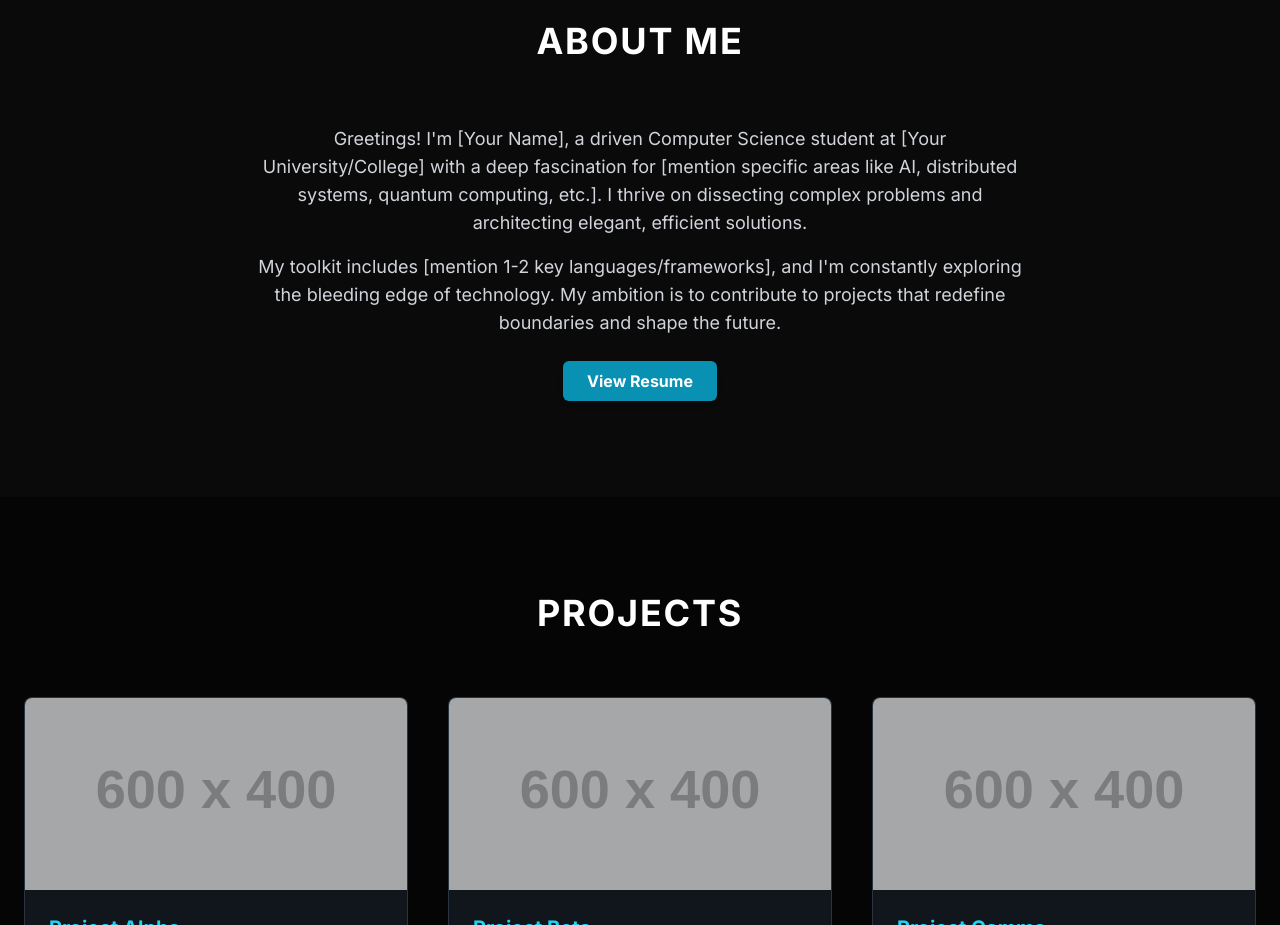
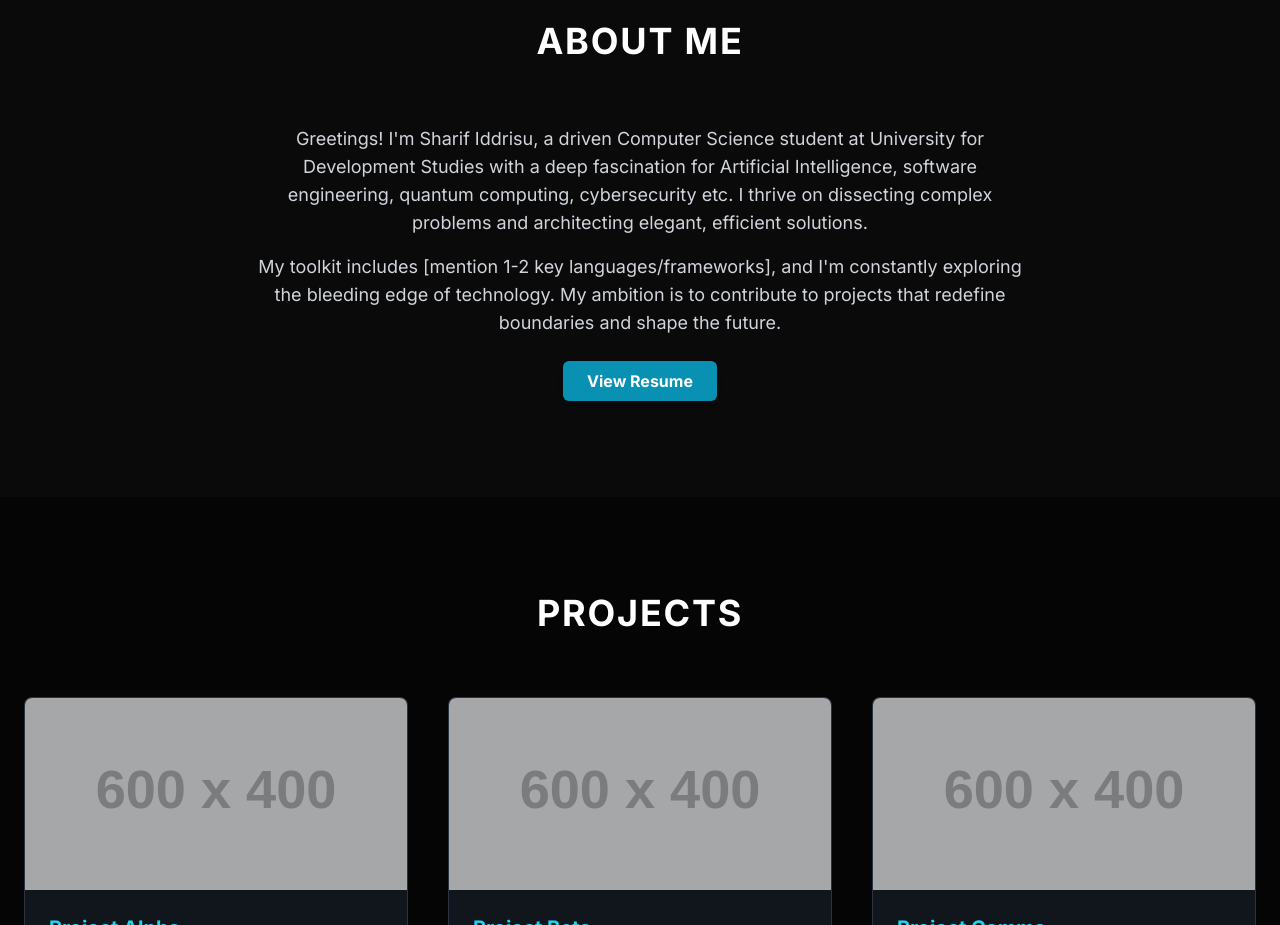
Before and after one commit to noblex1/sharifiddrisu.com, a plain HTML site: page index.html in a window 1280 px wide. Shown: the part 940-1865 px from the top of the page. Drawn offline with nearby package versions, Linux system fonts and the light colour scheme; placeholder pictures from the web are drawn by us; animation ran at ten frames a second.

Commit message:
Update index.html

```diff
--- a/index.html
+++ b/index.html
@@ -72,7 +72,7 @@
             <h2 class="text-4xl font-bold text-center mb-16 text-white uppercase tracking-wider">About Me</h2>
             <div class="max-w-3xl mx-auto text-center text-gray-300">
                 <p class="text-lg mb-4">
-                    Greetings! I'm [Your Name], a driven Computer Science student at [Your University/College] with a deep fascination for [mention specific areas like AI, distributed systems, quantum computing, etc.]. I thrive on dissecting complex problems and architecting elegant, efficient solutions.
+                    Greetings! I'm Sharif Iddrisu, a driven Computer Science student at University for Development Studies with a deep fascination for Artificial Intelligence, software engineering, quantum computing, cybersecurity etc. I thrive on dissecting complex problems and architecting elegant, efficient solutions.
                 </p>
                 <p class="text-lg mb-6">
                     My toolkit includes [mention 1-2 key languages/frameworks], and I'm constantly exploring the bleeding edge of technology. My ambition is to contribute to projects that redefine boundaries and shape the future.
```
